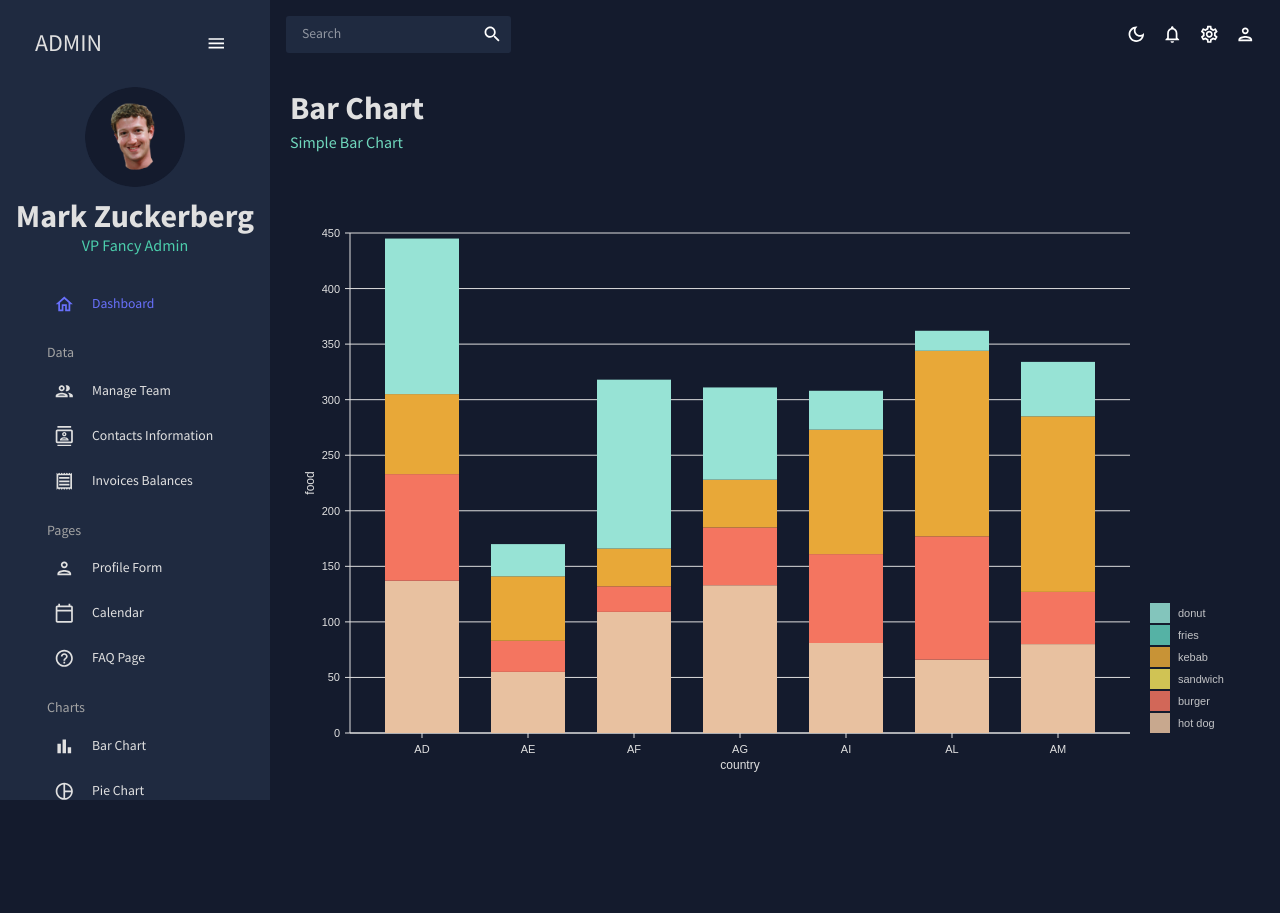
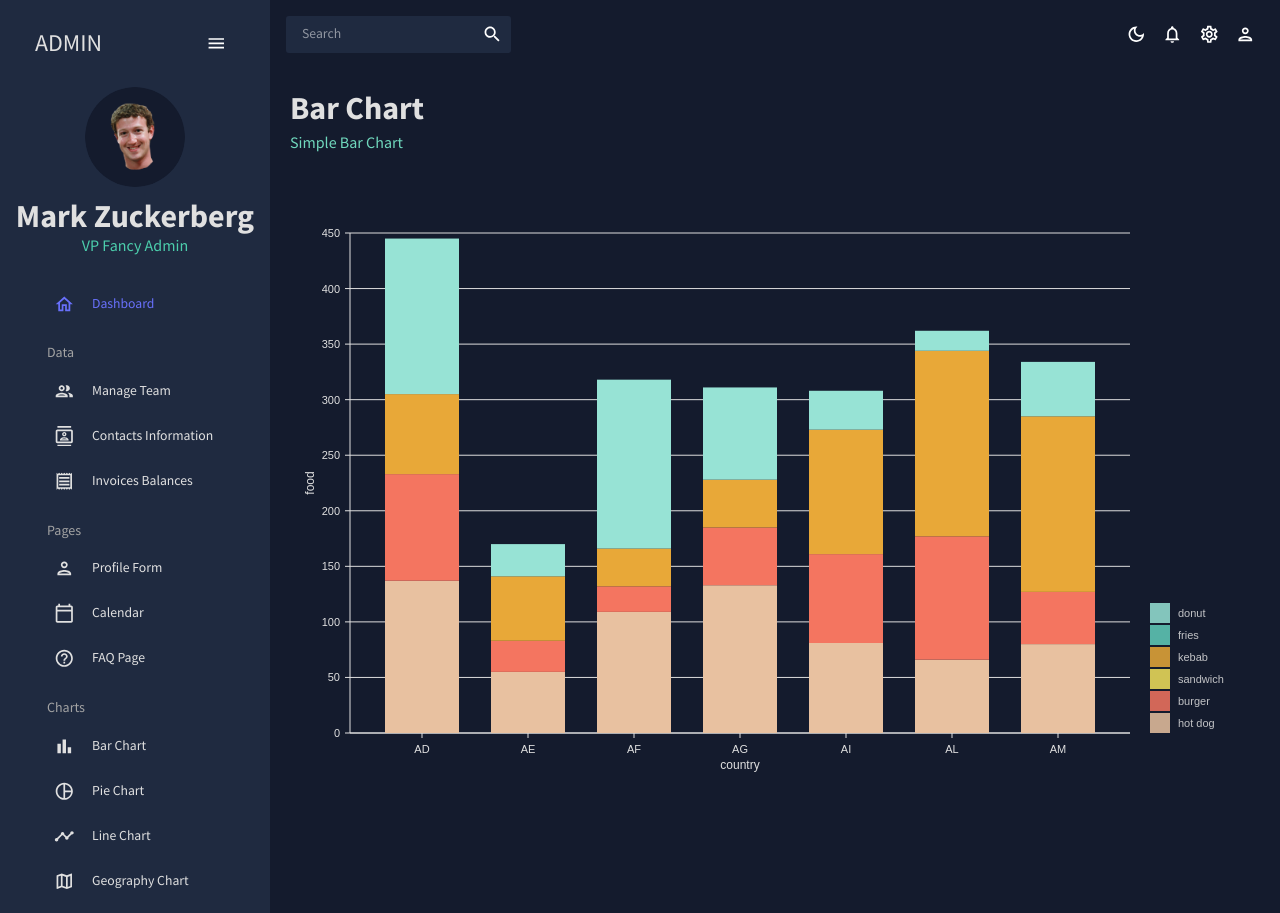
Before and after one commit to Alexander-Domanov/admin-dashboard, a React (Create React App) app: page /bar in a window 1280 px wide. Before the commit the page ends 800 px from the top, so only its background shows below. Built offline with nearby package versions, Linux system fonts and the light colour scheme.

Commit message:
css(sidebar): ref

```diff
--- a/src/index.css
+++ b/src/index.css
@@ -5,7 +5,7 @@ body,
 #root,
 .app,
 .content {
-  height: 100%;
+  max-height: 100vh;
   width: 100%;
   font-family: "Source Sans Pro", sans-serif;
 }
--- a/src/scenes/global/Sidebar.tsx
+++ b/src/scenes/global/Sidebar.tsx
@@ -48,7 +48,7 @@ export const Sidebar = () => {
     const [isCollapsed, setIsCollapsed] = useState(false);
     const [selected, setSelected] = useState("Dashboard");
     return (
-        <Box
+        <Box height={"100%"}
             sx={{
                 "& .pro-sidebar-inner": {
                     background: `${colors.primary[400]} !important`,
@@ -65,6 +65,10 @@ export const Sidebar = () => {
                 "& .pro-menu-item.active": {
                     color: "#6870fa !important",
                 },
+                "& .pro-sidebar-layout": {
+                    color: "#6870fa !important",
+                },
+
             }}
         >
             <ProSidebar collapsed={isCollapsed}>
```
